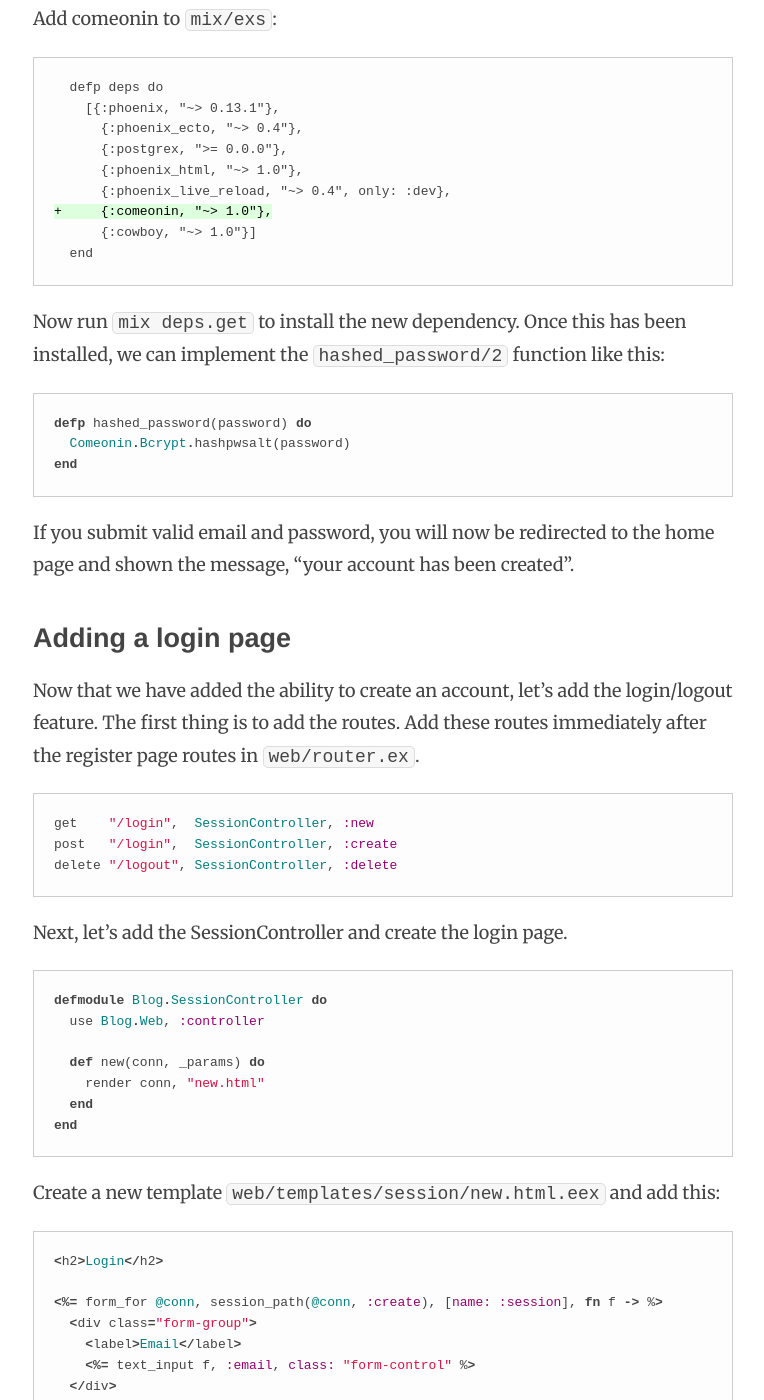
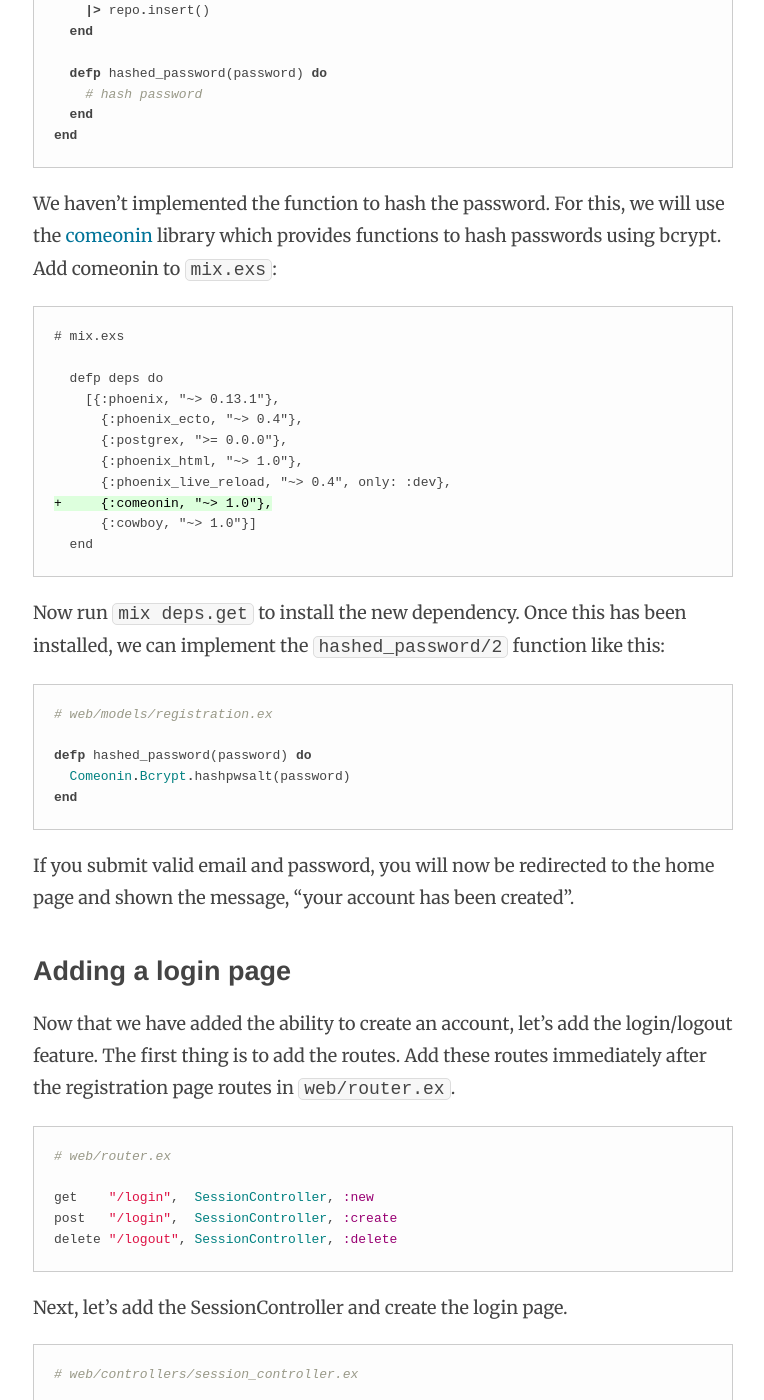
Before and after one commit to nithinbekal/nithinbekal.github.io, a Jekyll site: the page built from _posts/2015-06-13-phoenix-authentication.md, in a window 1280 px wide and 1400 px high, scrolled down 6036 px. Shown: the whole window, without its empty margins (257-1021 px from the left). Built offline with Jekyll 4.4.1, drawn with Linux system fonts in a browser that asks for light colours; comment, search, counter and statistics services are not loaded; some of the changed text lies outside the part shown.

Commit message:
Clean up code in Phoenix auth post

```diff
--- a/_posts/2015-06-13-phoenix-authentication.md
+++ b/_posts/2015-06-13-phoenix-authentication.md
@@ -78,6 +77,7 @@
 in the file:
 
 {% highlight elixir %}
+# web/router.ex
 resources "/registrations", RegistrationController, only: [:new, :create]
 {% endhighlight %}
 
@@ -96,6 +96,7 @@
 Next we add a `RegistrationController`:
 
 {% highlight elixir %}
+# web/controllers/registration_controller.ex
 defmodule Blog.RegistrationController do
   use Blog.Web, :controller
   alias Blog.User
@@ -110,17 +111,17 @@
 When we try to load the `/register` page,
 Phoenix shows us an error page
 complaining about a missing `RegistrationView`.
-Let's add one an empty view module in
-`web/views/registration_view`.
+Let's add an empty view module.
 
 {% highlight elixir %}
+# web/views/registration_view.ex
 defmodule Blog.RegistrationView do
   use Blog.Web, :view
 end
 {% endhighlight %}
 
-Now, we are ready to add the HTML view
-to app/templates/registration/new.html.eex:
+Now, we are ready to add the HTML view to
+`app/templates/registration/new.html.eex`:
 
 {% highlight elixir %}
 <h1>Create an account</h1>
@@ -153,13 +154,13 @@
 <% end %>
 {% endhighlight %}
 
-Now if we go to the path `/register`,
+Now if we go to the path `/registrations/new`,
 we will find a signup form.
 If we submit the form,
 we will get this error:
 
 {% highlight elixir %}
-UndefinedFunctionError at POST /register
+UndefinedFunctionError at POST /registrations
 undefined function: Blog.RegistrationController.create/2
 {% endhighlight %}
 
@@ -169,6 +170,8 @@
 The function would look like this:
 
 {% highlight elixir %}
+# web/controllers/registration_controller.ex
+
 def create(conn, %{"user" => user_params}) do
   changeset = User.changeset(%User{}, user_params)
 
@@ -207,6 +210,8 @@
 The schema block should now look like this:
 
 {% highlight elixir %}
+# web/models/user.ex
+
 schema "users" do
   field :email, :string
   field :crypted_password, :string
@@ -228,6 +233,8 @@
 to the `changeset/2` function.
 
 {% highlight elixir %}
+# web/models/user.ex
+
 def changeset(model, params \\ :empty) do
   model
   |> cast(params, @required_fields, @optional_fields)
@@ -254,6 +261,8 @@
 to the database.
 
 {% highlight elixir %}
+# web/controllers/registration_controller.ex
+
 def create(conn, %{"user" => user_params}) do
   changeset = User.changeset(%User{}, user_params)
 
@@ -289,6 +298,7 @@
 
 {% highlight elixir %}
 # web/models/registration.ex
+
 defmodule Blog.Registration do
   import Ecto.Changeset, only: [put_change: 3]
 
@@ -310,9 +320,11 @@
 [comeonin](https://github.com/elixircnx/comeonin) library
 which provides functions
 to hash passwords using bcrypt.
-Add comeonin to `mix/exs`:
+Add comeonin to `mix.exs`:
 
 {% highlight diff %}
+# mix.exs
+
   defp deps do
     [{:phoenix, "~> 0.13.1"},
       {:phoenix_ecto, "~> 0.4"},
@@ -329,6 +341,8 @@
 we can implement the `hashed_password/2` function like this:
 
 {% highlight elixir %}
+# web/models/registration.ex
+
 defp hashed_password(password) do
   Comeonin.Bcrypt.hashpwsalt(password)
 end
@@ -346,11 +360,12 @@
 the ability to create an account,
 let's add the login/logout feature.
 The first thing is to add the routes.
-Add these routes
-immediately after the register page routes
-in `web/router.ex`.
+Add these routes immediately after the registration page routes in
+`web/router.ex`.
 
 {% highlight elixir %}
+# web/router.ex
+
 get    "/login",  SessionController, :new
 post   "/login",  SessionController, :create
 delete "/logout", SessionController, :delete
@@ -360,6 +375,8 @@
 and create the login page.
 
 {% highlight elixir %}
+# web/controllers/session_controller.ex
+
 defmodule Blog.SessionController do
   use Blog.Web, :controller
 
@@ -400,6 +417,8 @@
 as we did with `RegistrationController`.
 
 {% highlight elixir %}
+# web/views/session_view.ex
+
 defmodule Blog.SessionView do
   use Blog.Web, :view
 end
@@ -415,6 +434,8 @@
 This is what the `create` function looks like:
 
 {% highlight elixir %}
+# web/controllers/session_controller.ex
+
 def create(conn, %{"session" => session_params}) do
   case Blog.Session.login(session_params, Blog.Repo) do
     {:ok, user} ->
@@ -446,6 +467,8 @@
 Let's go ahead and write the code.
 
 {% highlight elixir %}
+# web/models/session.ex
+
 defmodule Blog.Session do
   alias Blog.User
 
@@ -494,6 +517,7 @@
 
 {% highlight elixir %}
 # web/models/session.ex
+
 def current_user(conn) do
   id = Plug.Conn.get_session(conn, :current_user)
   if id, do: Repo.get(User, id)
@@ -505,6 +529,8 @@
 to `Blog.Session`.
 
 {% highlight elixir %}
+# web/models/session.ex
+
 def logged_in?(conn), do: !!current_user(conn)
 {% endhighlight %}
 
@@ -515,13 +541,15 @@
 in `web/web.ex`:
 
 {% highlight elixir %}
+# web/web.ex
+
 import Blog.Session, only: [current_user: 1, logged_in?: 1]
 {% endhighlight %}
 
 We can now replace the register page link
-with the following code
-that shows the login and register links
+with code that shows the login and register links
 only when the user isn't signed in.
+Let's edit `web/templates/layout/app.html.eex`:
 
 {% highlight elixir %}
 <%= if logged_in?(@conn) do %>
@@ -529,7 +557,7 @@
   <li><%= link "Logout", to: session_path(@conn, :delete), method: :delete %></li>
 <% else %>
   <li><%= link "Login",    to: "/login" %></li>
-  <li><%= link "Register", to: "/register" %></li>
+  <li><%= link "Register", to: registration_path(@conn, :new) %></li>
 <% end %>
 {% endhighlight %}
 
@@ -545,6 +573,8 @@
 to `SessionController`:
 
 {% highlight elixir %}
+# web/controllers/session_controller.ex
+
 def delete(conn, _) do
   conn
   |> delete_session(:current_user)
@@ -565,12 +595,14 @@
 in `Blog.RegistrationController.create/2`:
 
 {% highlight diff %}
-  if changeset.valid? do
-    user = Blog.Registration.create(changeset, Blog.Repo)
-    conn
-+   |> put_session(:current_user, user.id)
-    |> put_flash(:info, "Your account was created")
-    |> redirect(to: "/")
+# web/controllers/registration_controller.ex
+
+  case Blog.Registration.create(changeset, Blog.Repo) do
+    {:ok, changeset} ->
+      conn
++     |> put_session(:current_user, user.id)
+      |> put_flash(:info, "Your account was created")
+      |> redirect(to: "/")
   else
 {% endhighlight %}
 
```
Also changed, not shown: other parts of _posts/2015-06-13-phoenix-authentication.md (+7 -8 lines).
